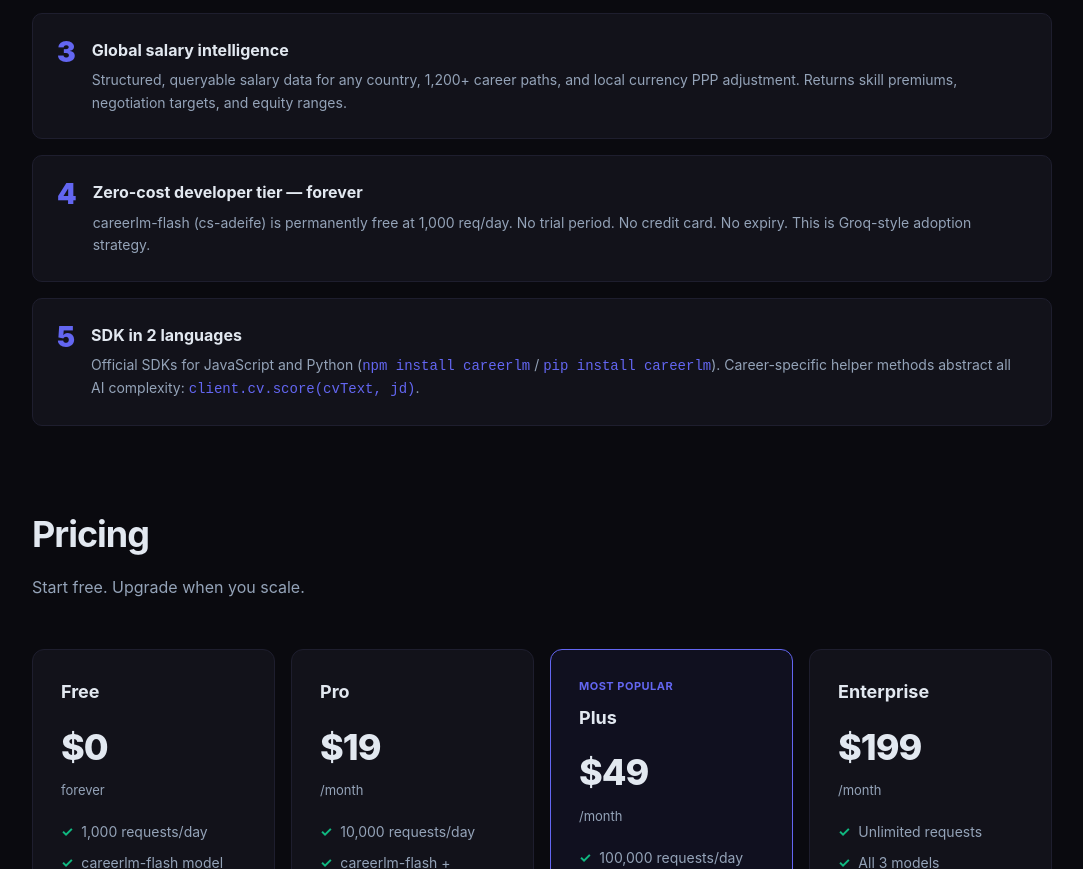
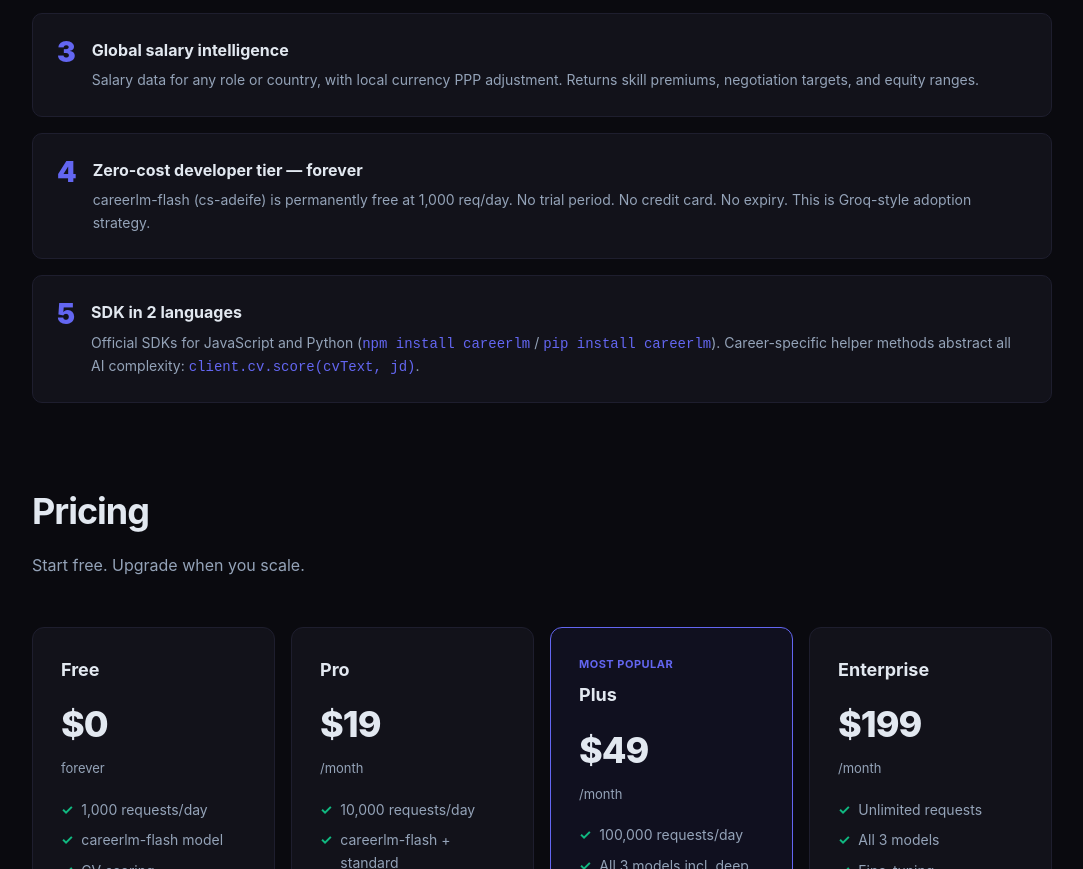
Before and after one commit to owolat4real/developer-portal, a website: page public/index.html in a window 1280 px wide. Shown: the part 2132-3001 px from the top of the page, without its empty margins (98-1181 px from the left). Drawn offline with Linux system fonts and the light colour scheme.

Commit message:
fix: drop unbacked "1,200+ career paths" claim
Same class of issue as the 196-countries fix -- confirmed via a
repo-wide search that no career-paths dataset exists anywhere;
/career/salary/benchmark (and every other endpoint) takes an
arbitrary role string with zero validation against any curated list.

```diff
--- a/public/index.html
+++ b/public/index.html
@@ -196,7 +196,7 @@
   <div class="worlds-first">
     <div class="wf"><div class="wf-num">1</div><div><div class="wf-title">Career-native model endpoints</div><div class="wf-desc">Not generic chat — structured endpoints that return validated career intelligence. <code style="color:var(--a)">/cv/score</code> returns ATS score, keyword gaps, and section breakdown. No prompting required.</div></div></div>
     <div class="wf"><div class="wf-num">2</div><div><div class="wf-title">Career Context persistence</div><div class="wf-desc">Unlike a typical stateless chat API, CareerStudioMax Developer Cloud remembers the candidate's role, skills, and goals across every call. Pass a <code style="color:var(--a)">context_id</code> and every endpoint auto-personalises.</div></div></div>
-    <div class="wf"><div class="wf-num">3</div><div><div class="wf-title">Global salary intelligence</div><div class="wf-desc">Structured, queryable salary data for any country, 1,200+ career paths, and local currency PPP adjustment. Returns skill premiums, negotiation targets, and equity ranges.</div></div></div>
+    <div class="wf"><div class="wf-num">3</div><div><div class="wf-title">Global salary intelligence</div><div class="wf-desc">Salary data for any role or country, with local currency PPP adjustment. Returns skill premiums, negotiation targets, and equity ranges.</div></div></div>
     <div class="wf"><div class="wf-num">4</div><div><div class="wf-title">Zero-cost developer tier — forever</div><div class="wf-desc">careerlm-flash (cs-adeife) is permanently free at 1,000 req/day. No trial period. No credit card. No expiry. This is Groq-style adoption strategy.</div></div></div>
     <div class="wf"><div class="wf-num">5</div><div><div class="wf-title">SDK in 2 languages</div><div class="wf-desc">Official SDKs for JavaScript and Python (<code style="color:var(--a)">npm install careerlm</code> / <code style="color:var(--a)">pip install careerlm</code>). Career-specific helper methods abstract all AI complexity: <code style="color:var(--a)">client.cv.score(cvText, jd)</code>.</div></div></div>
   </div>
```
